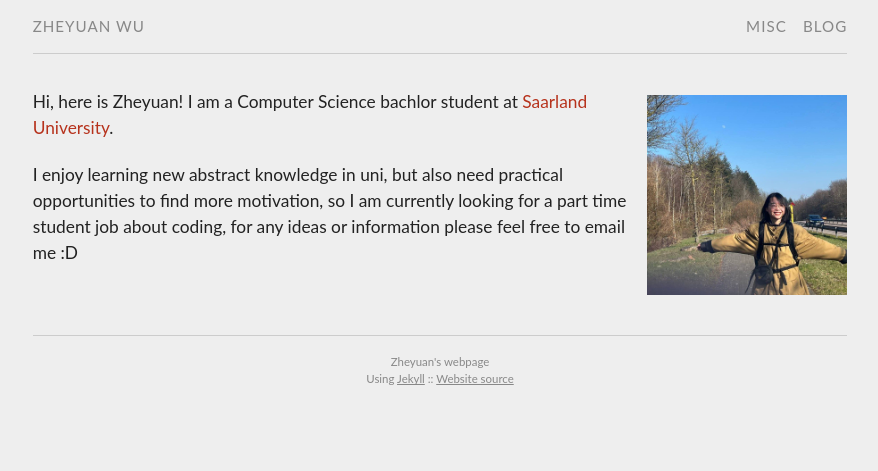
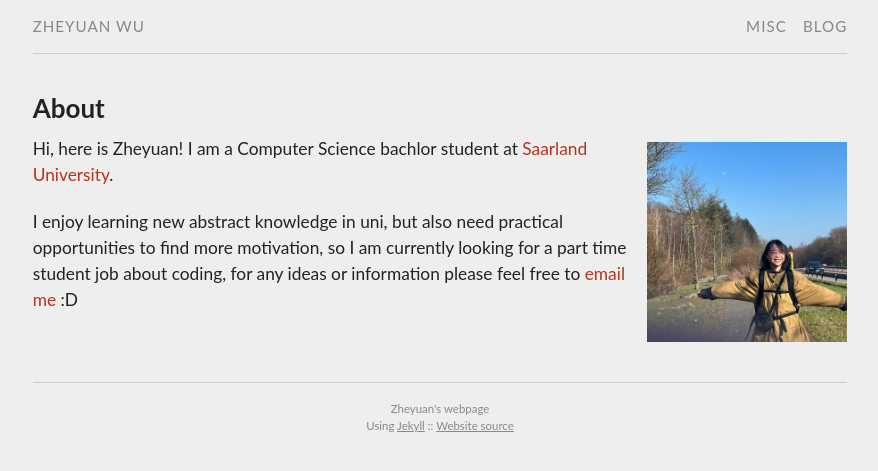
Before and after one commit to ZheyuanWU/ZheyuanWU.github.io, a Jekyll site: the page built from index.md, in a window 1280 px wide. Shown: the top 471 px of the page, without its empty margins (200-1078 px from the left). Built offline with Jekyll 4.4.1, drawn with Linux system fonts in a browser that asks for light colours; some of the changed lines change nothing that is shown.

Commit message:
update email

```diff
--- a/index.md
+++ b/index.md
@@ -1,12 +1,14 @@
 ---
 layout: page
-title:
+title: About
 permalink: /
 ---
 {% include image.html url="images/myphoto.jpg" width="200px" align="right" %}
 
 Hi, here is Zheyuan! I am a Computer Science bachlor student at [Saarland University].
 
-I enjoy learning new abstract knowledge in uni, but also need practical opportunities to find more motivation, so I am currently looking for a part time student job about coding, for any ideas or information please feel free to email me :D
+I enjoy learning new abstract knowledge in uni, but also need practical opportunities to find more motivation, so I am currently looking for a part time student job about coding, for any ideas or information please feel free to [email me] :D
 
 [Saarland University]: https://saarland-informatics-campus.de/
+
+[email me]: wuzheyuan.per@gmail.com
```
